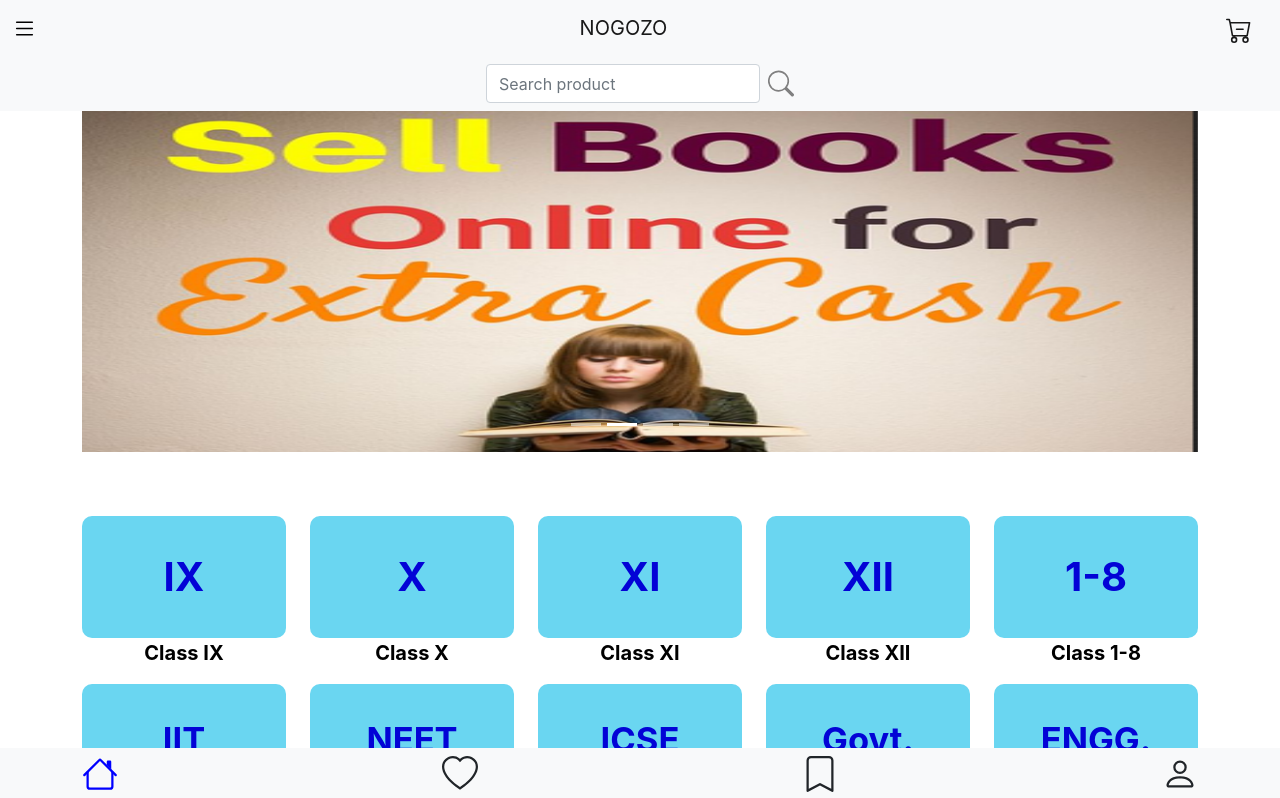
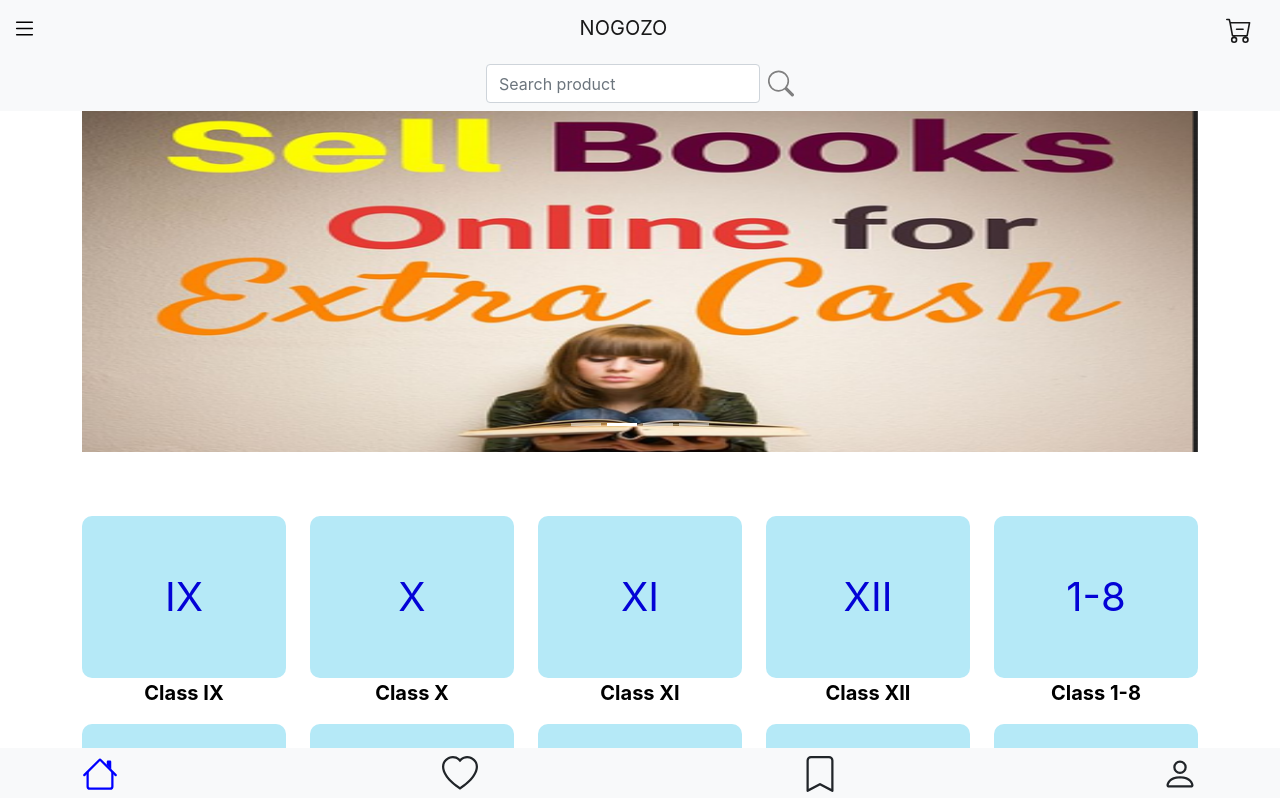
Before and after one commit to Darshan614/BookShopHome, a React (Create React App) app: page / in a window 1280 px wide. Shown: the top 798 px of the page. Built offline with nearby package versions, Linux system fonts and the light colour scheme.

Commit message:
image src changed

```diff
--- a/src/components/Home/AutoSlider.js
+++ b/src/components/Home/AutoSlider.js
@@ -23,7 +23,7 @@ function AutoSlider() {
           <div class="carousel-item active">
             <div className={classes.imagee}>
             <img
-              src="/Chemistry.png"
+              src="/Chemistry.PNG"
               width="100"
               height="350"
               class="d-block w-100"
@@ -33,7 +33,7 @@ function AutoSlider() {
           </div>
           <div class="carousel-item">
             <img
-              src="/Sellbooks.png"
+              src="/Sellbooks.PNG"
               width="100"
               height="350"
               class="d-block w-100"
--- a/src/components/Home/CategoryBlocks.module.css
+++ b/src/components/Home/CategoryBlocks.module.css
@@ -3,21 +3,27 @@
 }
 
 .exams{
-    background-color: rgb(106, 214, 241);
+    background-color: rgb(181, 233, 247);
     color: rgb(3, 3, 214);
     border-radius: 10px;
-    padding: 15%;
+    padding-top: 25%;
+    padding-bottom: 25%;
+    padding-right: 10%;
+    padding-left: 10%;
     font-size: 34.5px;
     font-weight: bold;
 }
 
 .block{
-    background-color: rgb(106, 214, 241);
+    background-color: rgb(181, 233, 247);
     color: rgb(3, 3, 214);
     border-radius: 10px;
-    padding: 15%;
+    /* padding: 15%; */
+    padding-top: 25%;
+    padding-bottom: 25%;
+    padding-right: 10%;
+    padding-left: 10%;
     font-size: 40px;
-    font-weight: bold;
 }
 
 .title{
```
